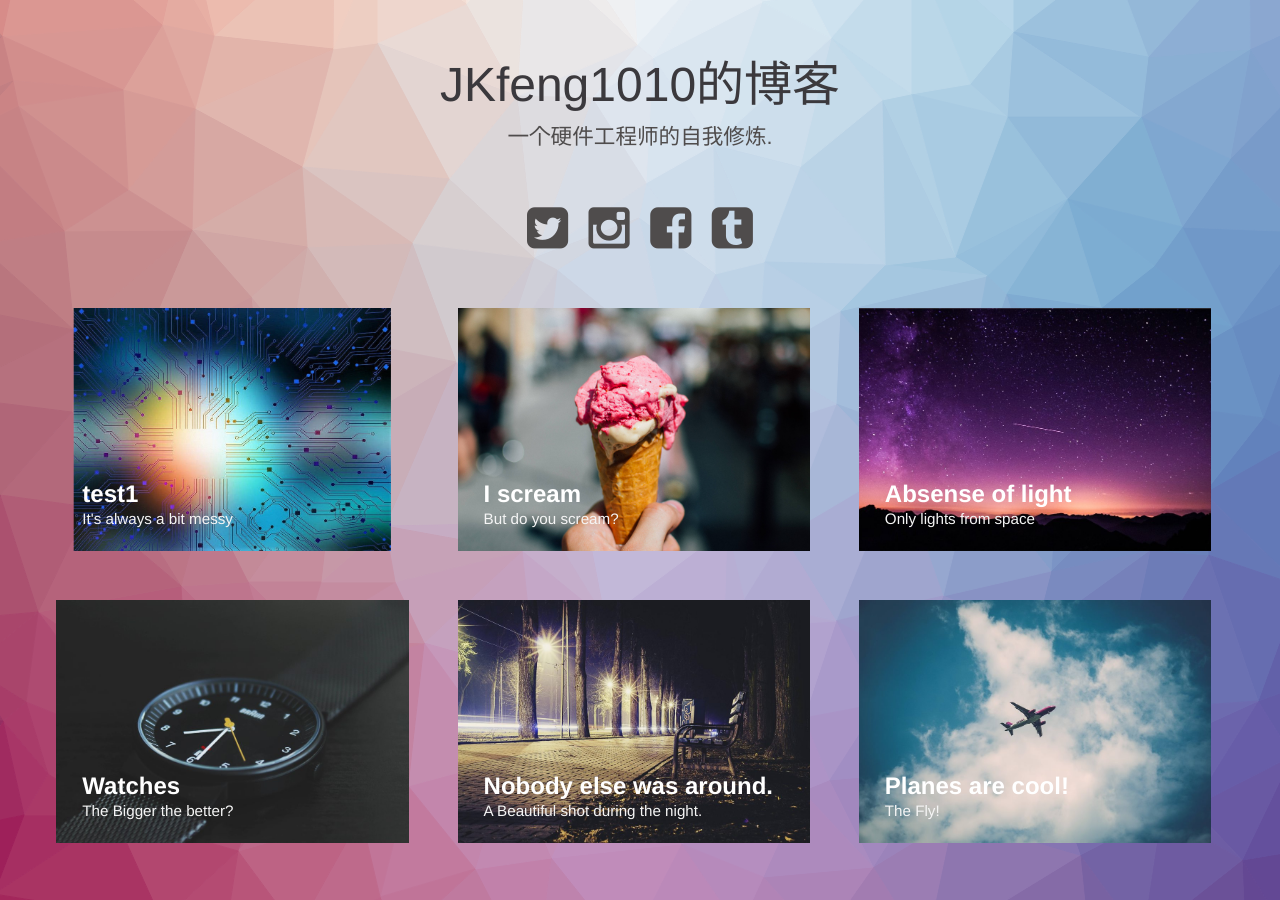
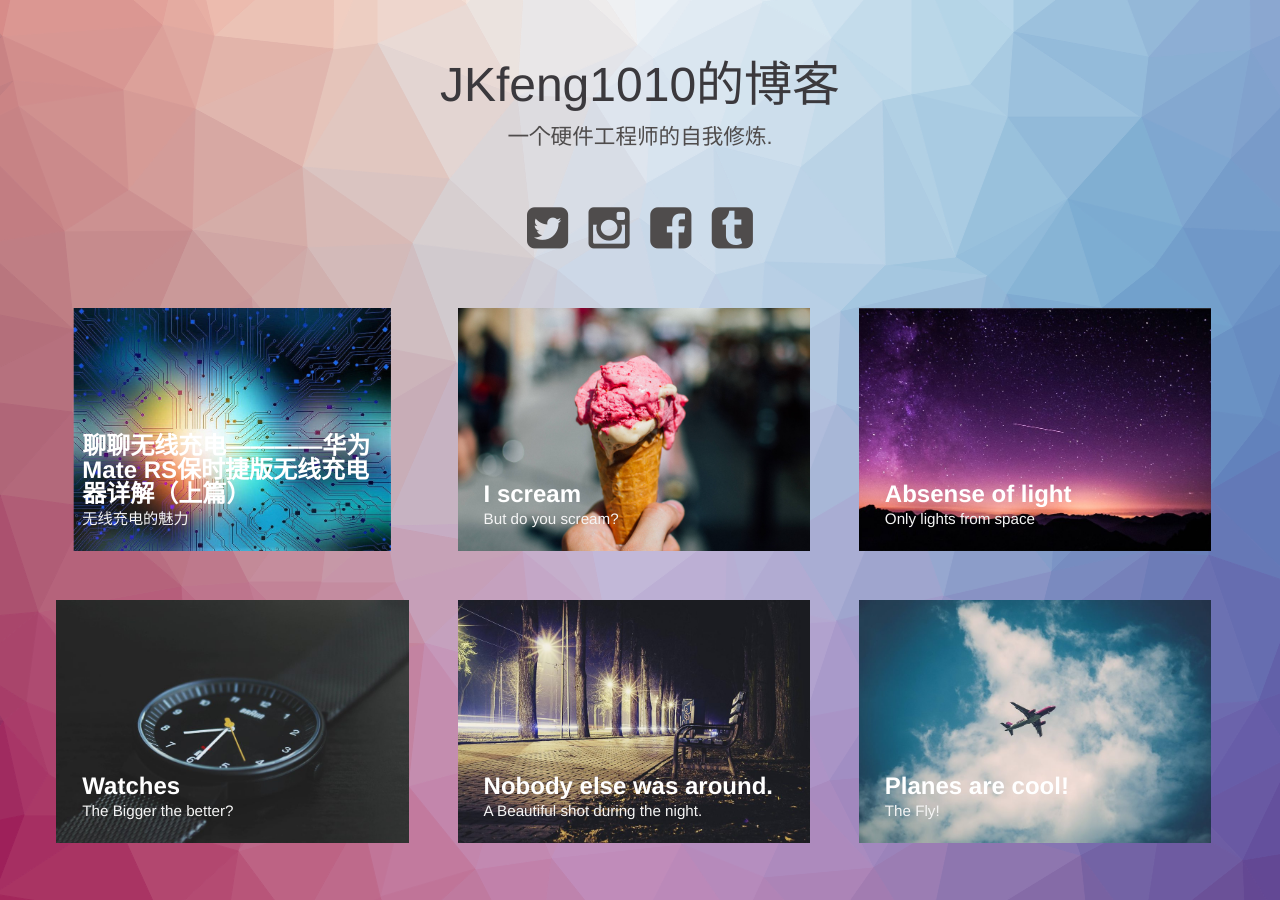
Before and after one commit to jkfeng1010/jkfeng1010.github.io, a Jekyll site: the page built from index.html, in a window 1280 px wide. Built offline with Jekyll 4.4.1, drawn with Linux system fonts in a browser that asks for light colours.

Commit message:
文章修改

```diff
--- a/_posts/2015-04-25-workshop.markdown
+++ b/_posts/2015-04-25-workshop.markdown
@@ -1,6 +1,6 @@
 ---
-title:  "test1"
-subtitle: "It's always a bit messy"
+title:  "聊聊无线充电————华为Mate RS保时捷版无线充电器详解（上篇）"
+subtitle: "无线充电的魅力"
 author: "Wferr"
 avatar: "img/authors/wferr.png"
 image: "img/1-0.png"
@@ -25,7 +25,6 @@ date:   2018-05-12 17:12:12
 
 既然我们是要来聊聊技术这方面的，肯定需要将外壳拆掉的拉，下面直接上图
 
-<!-- ![avatar](/home/picture/1-0.png) -->
 ![avatar](./img/1-0.png)
 
 Suspendisse lorem odio, blandit at nisl quis, hendrerit tempus tellus. Donec eget leo quis nisi vulputate consectetur. Praesent dignissim enim elit, congue luctus nisl cursus at. Sed rutrum molestie risus. Donec vulputate gravida accumsan. Vivamus tempus ullamcorper eleifend. Sed sagittis mi ut dolor tincidunt, ac rutrum nisi commodo.
```
